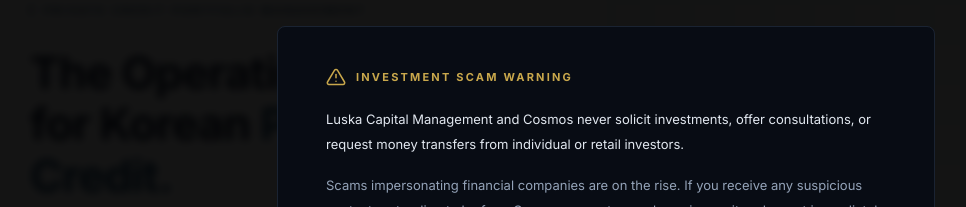
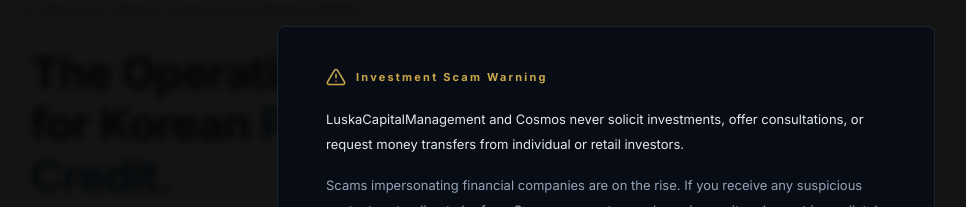
Before and after one commit to studio1228kr-max/project-cosmos, a React (Create React App) app in the folder frontend/: page / in a window 1280 px wide. Shown: the part 195-402 px from the top of the page, without its empty margins (34-1000 px from the left). Built offline with nearby package versions, Linux system fonts and the light colour scheme.

Commit message:
fix: scam popup 텍스트 수정 (Investment Scam Warning / LuskaCapitalManagement)

```diff
--- a/frontend/src/pages/Landing.tsx
+++ b/frontend/src/pages/Landing.tsx
@@ -385,11 +385,11 @@
                 <line x1="12" y1="9" x2="12" y2="13" /><line x1="12" y1="17" x2="12.01" y2="17" />
               </svg>
               <span style={{ fontSize: 11, color: "#C9A84C", letterSpacing: "0.2em", fontWeight: 700 }}>
-                INVESTMENT SCAM WARNING
+                Investment Scam Warning
               </span>
             </div>
             <p style={{ fontSize: 13, color: "#E2E8F0", lineHeight: 1.9, marginBottom: 16 }}>
-              Luska Capital Management and Cosmos never solicit investments, offer consultations,
+              LuskaCapitalManagement and Cosmos never solicit investments, offer consultations,
               or request money transfers from individual or retail investors.
             </p>
             <p style={{ fontSize: 13, color: "#94A3B8", lineHeight: 1.9, marginBottom: 28 }}>
```
